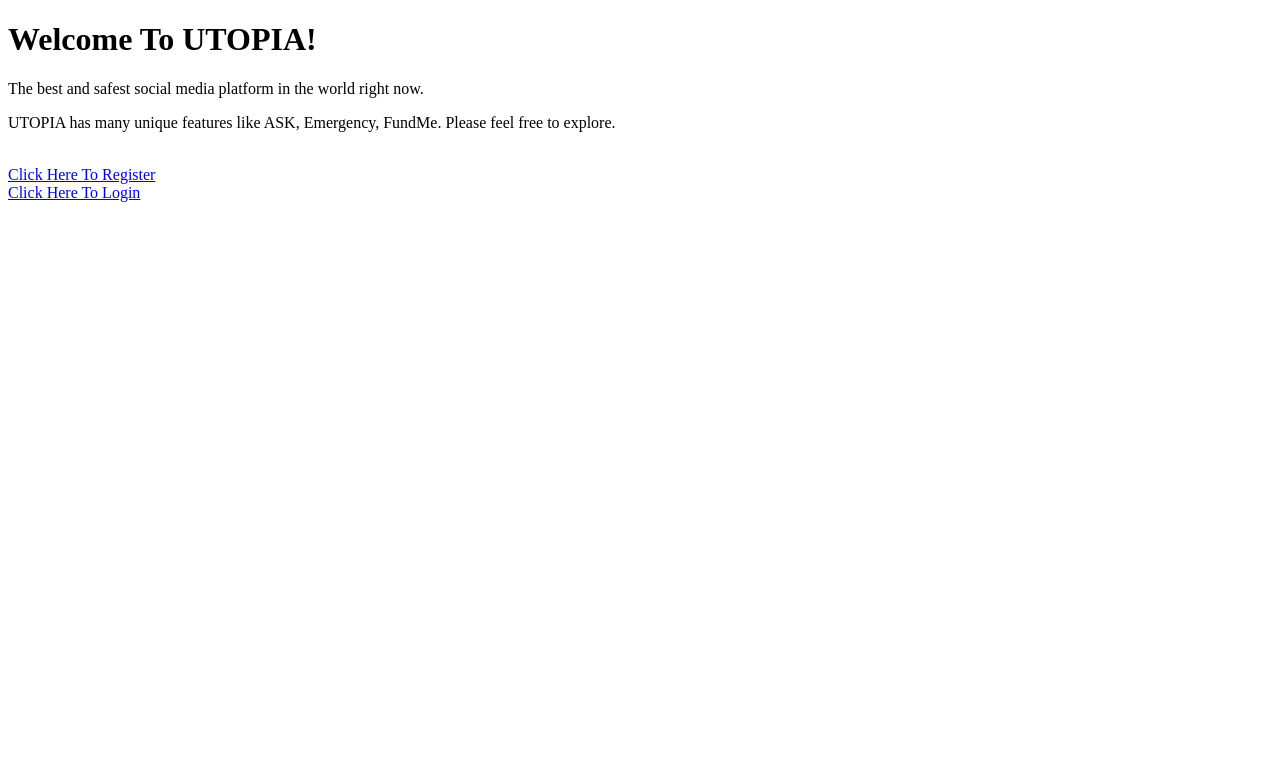
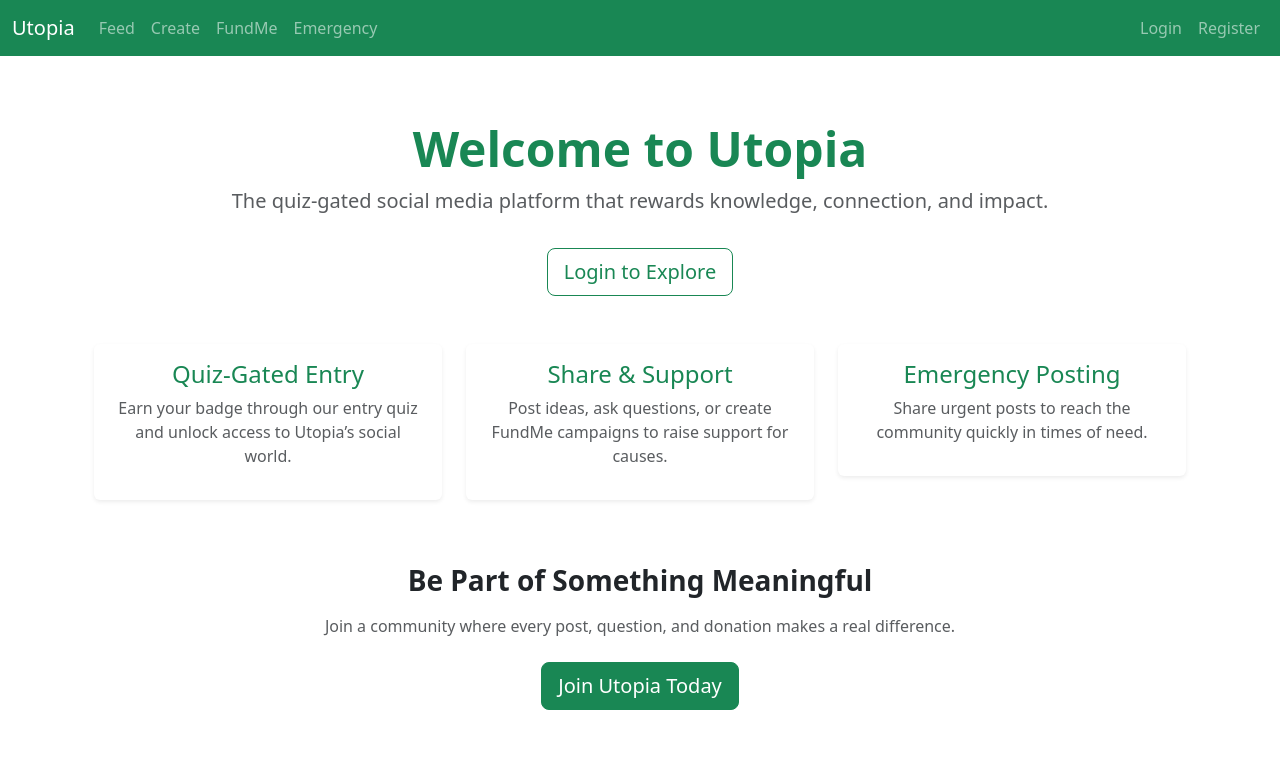
Before and after one commit to sdah24/Utopia, a Django app: page / in a window 1280 px wide. Shown: the top 757 px of the page. Run offline with Django 5.2, Linux system fonts and the light colour scheme.

Commit message:
Homepage updtaed

```diff
--- a/funding/urls.py
+++ b/funding/urls.py
@@ -1,5 +1,7 @@
 from django.urls import path
 from . import views
+
+app_name = "funding"
 
 urlpatterns = [
     path("", views.fundme_list, name="fundme_list"),
--- a/funding/views.py
+++ b/funding/views.py
@@ -24,7 +24,7 @@ def fundme_detail(request, pk):
                 donation.fundme = post
                 donation.save()
                 messages.success(request, "Donation successful! 🎉")
-                return redirect("fundme_detail", pk=pk)
+                return redirect("funding:fundme_detail", pk=pk)
         else:
             messages.error(request, "You must be logged in to donate.")
             return redirect("login")
@@ -42,7 +42,7 @@ def fundme_create(request):
             fundme.author = request.user
             fundme.save()
             messages.success(request, "Your FundMe post has been created! 💰")
-            return redirect("fundme_list")
+            return redirect("funding:fundme_list")
     else:
         form = FundMePostForm()
     return render(request, "funding/fundme_form.html", {"form": form, "title": "Create FundMe"})
@@ -68,5 +68,5 @@ def fundme_delete(request, pk):
     if request.method == "POST":
         post.delete()
         messages.success(request, "Your FundMe post has been deleted.")
-        return redirect("fundme_list")
+        return redirect("funding:fundme_list")
     return render(request, "funding/fundme_confirm_delete.html", {"post": post})
--- a/templates/base.html
+++ b/templates/base.html
@@ -1,42 +1,49 @@
+{% load static %}
 <!DOCTYPE html>
 <html lang="en">
 <head>
   <meta charset="UTF-8">
   <title>Utopia</title>
-  <link rel="stylesheet" href="https://cdn.jsdelivr.net/npm/tailwindcss@2.2.19/dist/tailwind.min.css">
+  <link href="https://cdn.jsdelivr.net/npm/bootstrap@5.3.2/dist/css/bootstrap.min.css" rel="stylesheet">
 </head>
-<body class="bg-gray-100">
-  <nav class="bg-white shadow p-4">
-    <div class="flex justify-between items-center">
-      <a href="{% url 'home' %}" class="text-2xl font-bold text-green-600">Utopia</a>
-      <div class="space-x-4">
-        <a href="{% url 'posts:feed' %}" class="hover:text-green-600">Feed</a>
-        <a href="{% url 'posts:create_post' %}" class="hover:text-green-600">Create</a>
+<body>
 
-        {% if user.is_authenticated %}
-          <a href="{% url 'accounts:people_list' %}" class="hover:text-green-600">People</a>
-          <a href="{% url 'posts:profile_posts' user.profile.id %}" class="hover:text-green-600">Profile</a>
-          <a href="{% url 'accounts:logout' %}" class="hover:text-green-600">Logout</a>
-        {% else %}
-          <a href="{% url 'accounts:login' %}" class="hover:text-green-600">Login</a>
-          <a href="{% url 'accounts:register' %}" class="hover:text-green-600">Register</a>
-        {% endif %}
+  <nav class="navbar navbar-expand-lg navbar-dark bg-success">
+    <div class="container-fluid">
+      <a class="navbar-brand" href="{% url 'home' %}">Utopia</a>
+
+      <div class="collapse navbar-collapse">
+        <ul class="navbar-nav me-auto">
+          <li class="nav-item"><a class="nav-link" href="{% url 'posts:feed' %}">Feed</a></li>
+          <li class="nav-item"><a class="nav-link" href="{% url 'posts:create_post' %}">Create</a></li>
+          <li class="nav-item"><a class="nav-link" href="{% url 'funding:fundme_list' %}">FundMe</a></li>
+          <li class="nav-item"><a class="nav-link" href="{% url 'posts:emergency_feed' %}">Emergency</a></li>
+        </ul>
+
+        <ul class="navbar-nav ms-auto">
+          {% if user.is_authenticated %}
+            <li class="nav-item"><a class="nav-link" href="{% url 'accounts:people_list' %}">People</a></li>
+            <li class="nav-item"><a class="nav-link" href="{% url 'posts:profile_posts' user.profile.id %}">Profile</a></li>
+            <li class="nav-item"><a class="nav-link" href="{% url 'accounts:logout' %}">Logout</a></li>
+          {% else %}
+            <li class="nav-item"><a class="nav-link" href="{% url 'accounts:login' %}">Login</a></li>
+            <li class="nav-item"><a class="nav-link" href="{% url 'accounts:register' %}">Register</a></li>
+          {% endif %}
+        </ul>
       </div>
     </div>
   </nav>
 
-  <main class="container mx-auto p-4">
+  <div class="container mt-3">
     {% if messages %}
       {% for message in messages %}
-        <div class="bg-green-100 text-green-700 p-2 rounded mb-2">{{ message }}</div>
+        <div class="alert alert-{{ message.tags }}">{{ message }}</div>
       {% endfor %}
     {% endif %}
 
-    {% block content %}{% endblock %}
-  </main>
+    {% block content %}
+    {% endblock %}
+  </div>
 
-  <footer class="text-center text-gray-500 py-6">
-    © Utopia — built with Django
-  </footer>
 </body>
 </html>
--- a/templates/funding/fundme_detail.html
+++ b/templates/funding/fundme_detail.html
@@ -16,8 +16,8 @@
 <p>Progress: {{ post.progress_percent }}%</p>
 
 {% if user == post.author %}
-<a href="{% url 'fundme_update' post.pk %}" class="btn btn-warning">Edit</a>
-<form action="{% url 'fundme_delete' post.pk %}" method="post" style="display:inline;">
+<a href="{% url 'funding:fundme_update' post.pk %}" class="btn btn-warning">Edit</a>
+<form action="{% url 'funding:fundme_delete' post.pk %}" method="post" style="display:inline;">
   {% csrf_token %}
   <button class="btn btn-danger">Delete</button>
 </form>
--- a/templates/funding/fundme_list.html
+++ b/templates/funding/fundme_list.html
@@ -8,7 +8,7 @@
 {% extends 'base.html' %}
 {% block content %}
 <h2>FundMe Campaigns</h2>
-<a href="{% url 'fundme_create' %}" class="btn btn-primary mb-3">+ Create FundMe</a>
+<a href="{% url 'funding:fundme_create' %}" class="btn btn-primary mb-3">+ Create FundMe</a>
 <div class="row">
   {% for post in posts %}
   <div class="col-md-4 mb-3">
@@ -20,7 +20,7 @@
         <h5 class="card-title">{{ post.title }}</h5>
         <p class="card-text">{{ post.description|truncatechars:100 }}</p>
         <p><strong>Goal:</strong> {{ post.goal_amount }} | <strong>Collected:</strong> {{ post.collected_amount }}</p>
-        <a href="{% url 'fundme_detail' post.pk %}" class="btn btn-outline-primary btn-sm">View</a>
+        <a href="{% url 'funding:fundme_detail' post.pk %}" class="btn btn-outline-primary btn-sm">View</a>
       </div>
     </div>
   </div>
--- a/templates/home.html
+++ b/templates/home.html
@@ -1,16 +1,68 @@
-<!DOCTYPE html>
-<html lang="en">
-<head>
-  <meta charset="UTF-8">
-  <title>Home</title>
-</head>
-<body>
-  <h1>Welcome To UTOPIA!</h1>
-  <p>The best and safest social media platform in the world right now.</p>
-  <p>UTOPIA has many unique features like ASK, Emergency, FundMe. Please feel free to explore.</p>
-  <br>
-  <a href="{% url 'accounts:register' %}">Click Here To Register</a>
-  <br>
-  <a href="{% url 'accounts:login' %}">Click Here To Login</a>
-</body>
-</html>
+{% extends 'base.html' %}
+{% block title %}Home - Utopia{% endblock %}
+
+{% block content %}
+<div class="container py-5">
+
+  <!-- Hero Section -->
+  <div class="text-center mb-5">
+    <h1 class="display-5 fw-bold text-success">Welcome to Utopia</h1>
+    <p class="lead text-muted">
+      The quiz-gated social media platform that rewards knowledge, connection, and impact.
+    </p>
+    {% if user.is_authenticated %}
+      <a href="{% url 'posts:feed' %}" class="btn btn-success btn-lg mt-3">Go to Feed</a>
+    {% else %}
+      <a href="{% url 'login' %}" class="btn btn-outline-success btn-lg mt-3">Login to Explore</a>
+    {% endif %}
+  </div>
+
+  <!-- Platform Highlights -->
+  <div class="row text-center mb-5">
+    <div class="col-md-4 mb-3">
+      <div class="card border-0 shadow-sm">
+        <div class="card-body">
+          <h4 class="text-success mb-2">Quiz-Gated Entry</h4>
+          <p class="text-muted">
+            Earn your badge through our entry quiz and unlock access to Utopia’s social world.
+          </p>
+        </div>
+      </div>
+    </div>
+    <div class="col-md-4 mb-3">
+      <div class="card border-0 shadow-sm">
+        <div class="card-body">
+          <h4 class="text-success mb-2">Share & Support</h4>
+          <p class="text-muted">
+            Post ideas, ask questions, or create FundMe campaigns to raise support for causes.
+          </p>
+        </div>
+      </div>
+    </div>
+    <div class="col-md-4 mb-3">
+      <div class="card border-0 shadow-sm">
+        <div class="card-body">
+          <h4 class="text-success mb-2">Emergency Posting</h4>
+          <p class="text-muted">
+            Share urgent posts to reach the community quickly in times of need.
+          </p>
+        </div>
+      </div>
+    </div>
+  </div>
+
+  <!-- Call to Action -->
+  <div class="text-center">
+    <h3 class="fw-semibold mb-3">Be Part of Something Meaningful</h3>
+    <p class="text-muted mb-4">
+      Join a community where every post, question, and donation makes a real difference.
+    </p>
+    {% if not user.is_authenticated %}
+      <a href="{% url 'signup' %}" class="btn btn-success btn-lg">Join Utopia Today</a>
+    {% else %}
+      <a href="{% url 'funding:fundme_list' %}" class="btn btn-outline-success btn-lg">Explore FundMe Posts</a>
+    {% endif %}
+  </div>
+
+</div>
+{% endblock %}
--- a/utopia/urls.py
+++ b/utopia/urls.py
@@ -25,7 +25,7 @@ urlpatterns = [
     path('', views.home, name='home'),
     path('accounts/', include('accounts.urls', namespace='accounts')),
     path('posts/', include(('posts.urls', 'posts'), namespace='posts')),
-    path("funding/", include("funding.urls")),
+    path("funding/", include("funding.urls", namespace="funding")),
 
 ]
 
```
Also changed, not shown: db.sqlite3.
